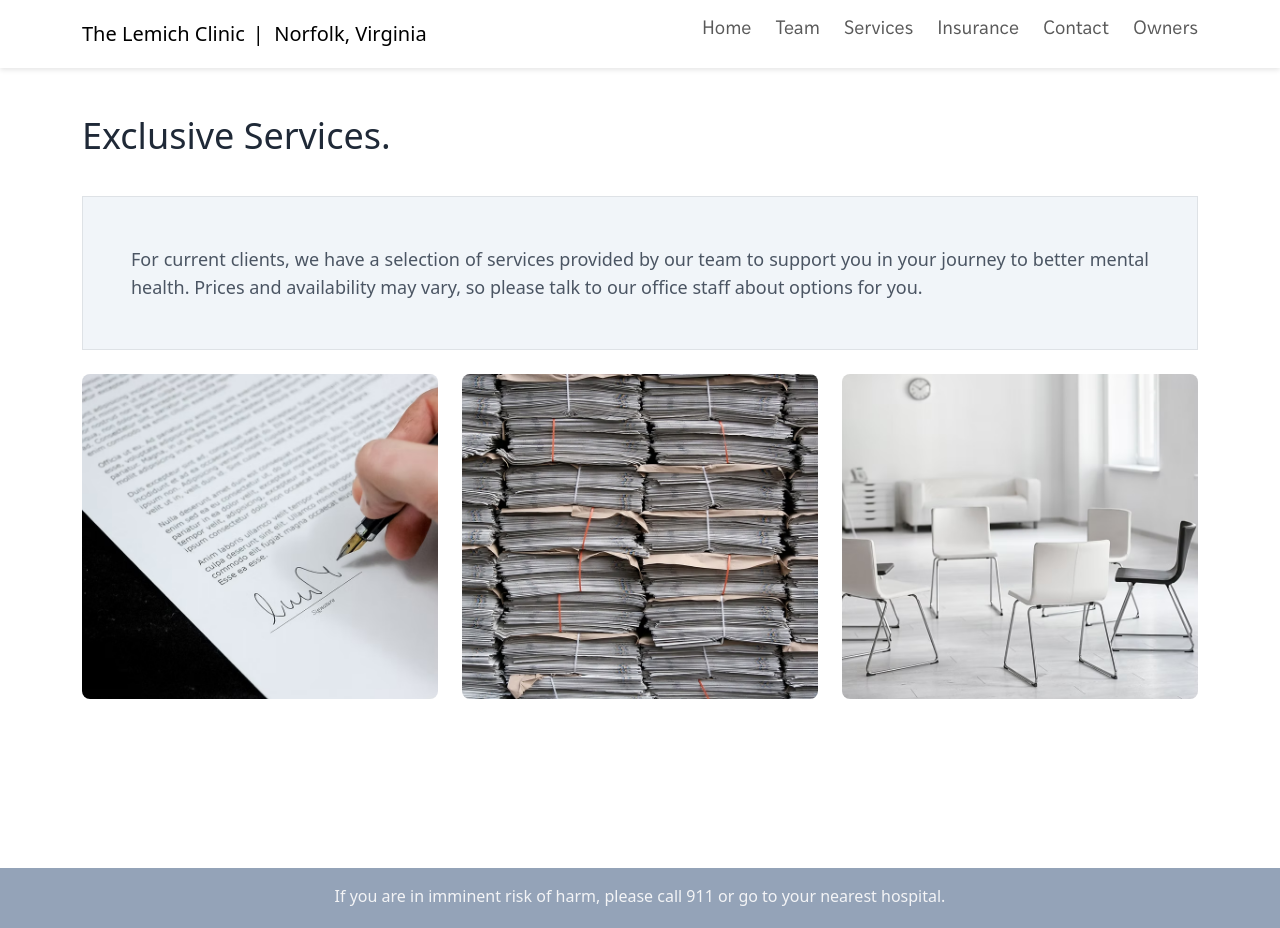
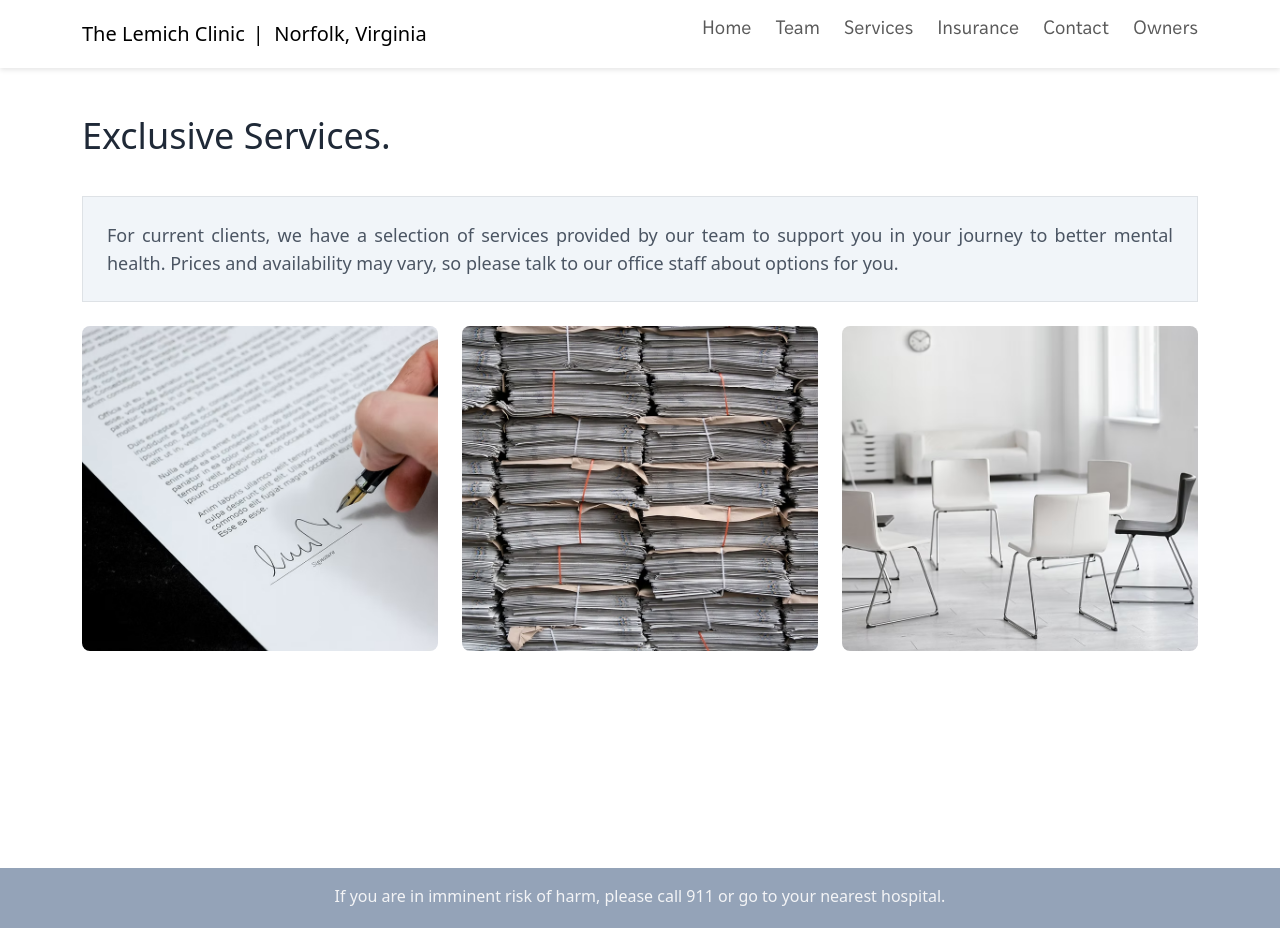
Before and after one commit to alexgoodestudio/lemichclinic_front-end, a React (Create React App) app: page /services in a window 1280 px wide. Built offline with nearby package versions, Linux system fonts and the light colour scheme; no server answers.

Commit message:
pading fix

```diff
--- a/src/App.css
+++ b/src/App.css
@@ -10,6 +10,18 @@
   height: 40vmin;
   pointer-events: none;
 }
+
+.fade-in {
+  opacity: 0;
+  animation: fadeIn 1s forwards;
+}
+
+@keyframes fadeIn {
+  to {
+    opacity: 1;
+  }
+}
+
 
 @media (prefers-reduced-motion: no-preference) {
   .App-logo {
--- a/src/Components/Insurance.js
+++ b/src/Components/Insurance.js
@@ -70,7 +70,7 @@ function Insurance() {
                 highest level of confidentiality, we can work with you on a
                 private pay option. Prices vary by clinician and session length.
               </li>
-              <li className="mt-5 border bg-slate-100 p-5">
+              <li className="mt-5 border bg-slate-100 p-4">
               Are you Active Duty and not able to see your PCM quickly to get a referral? AD may present to the Care Connect station at the Behavioral Health Department in Building 3 at NMCP to meet with a Behavioral Health Technician to get a referral for mental health counseling. The Care Connect station is open Monday-Friday from 8:30-10:30. Once the referral is created, the service member will need to call Tricare to have the provider updated to The Lemich Clinic.
               </li>
             </ul>
--- a/src/Components/Services.js
+++ b/src/Components/Services.js
@@ -20,7 +20,7 @@ function Services() {
         {/* Description Section */}
         <div className="row">
           <div className="col-lg-12">
-            <p className="text-justify mb-4 text-lg text-gray-600 border bg-slate-100 p-5">
+            <p className="text-justify mb-4 text-lg text-gray-600 border bg-slate-100 p-4">
               For current clients, we have a selection of services provided by our
               team to support you in your journey to better mental health. Prices
               and availability may vary, so please talk to our office staff about
--- a/src/WebRoutes.js
+++ b/src/WebRoutes.js
@@ -8,18 +8,19 @@ import Contact from "./Components/Contact";
 import Owners from "./Components/Owners";
 import Login from "./Components/Login";
 import ContactEditForm from "./Components/ContactEditForm";
+import "./App.css";
 
 function WebRoutes() {
   return (
     <Routes>
-      <Route path="/" element={<Dashboard />} />
-      <Route path="team" element={<OurTeam />} />
-      <Route path="services" element={<Services />} />
-      <Route path="insurance" element={<Insurance />} />
-      <Route path="contact" element={<Contact />} />
-      <Route path="owners" element={<Owners />} />
-      <Route path="login" element={<Login />} />
-      <Route path="contacts/:contact_id/edit" element={<ContactEditForm />} />
+      <Route path="/" element={<div className="fade-in"><Dashboard /></div>} />
+      <Route path="team" element={<div className="fade-in"><OurTeam /></div>} />
+      <Route path="services" element={<div className="fade-in"><Services /></div>} />
+      <Route path="insurance" element={<div className="fade-in"><Insurance /></div>} />
+      <Route path="contact" element={<div className="fade-in"><Contact /></div>} />
+      <Route path="owners" element={<div className="fade-in"><Owners /></div>} />
+      <Route path="login" element={<div className="fade-in"><Login /></div>} />
+      <Route path="contacts/:contact_id/edit" element={<div className="fade-in"><ContactEditForm /></div>} />
     </Routes>
   );
 }
```
Also changed, not shown: 10 other files (tests, documents, lock files or other folders).
